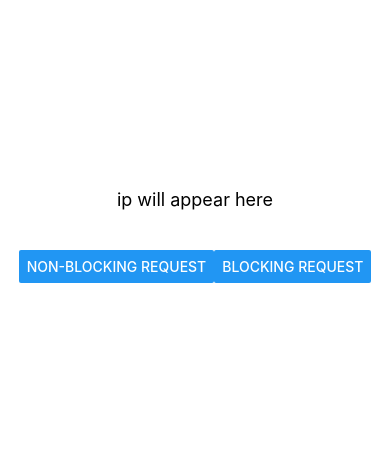
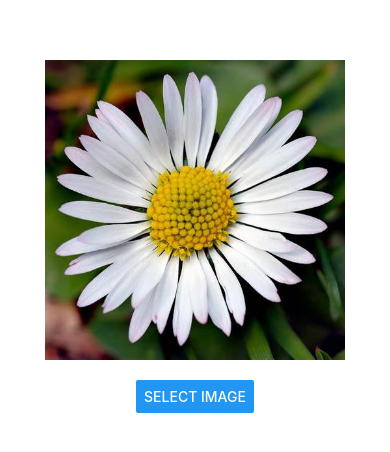
Before and after one commit to lil3le/JoVision-react-native-tasks-, a React Native app in the folder rcpj/: screen / in a window 390 px wide. Shown: the part 186-638 px from the top of the page. Built offline with nearby package versions, Linux system fonts and the light colour scheme.

Commit message:
Update App.js

```diff
--- a/rcpj/App.js
+++ b/rcpj/App.js
@@ -12,6 +12,7 @@ import Task23 from './Tasks/task23';
 import Task24 from './Tasks/task24';
 import Task25 from './Tasks/task25';
 import Task26 from './Tasks/task26';
+import Task27 from './Tasks/task27';
 export default function App() {
   return (
     <View style={styles.container}>
@@ -24,9 +25,9 @@ export default function App() {
       <Task22 />
       <Task23 />
       <Task24 />
-      <Task25 />*/}
-      <Task26 />
-
+      <Task25 />
+      <Task26 />*/}
+      <Task27 />
 
     </View>
   );
```
